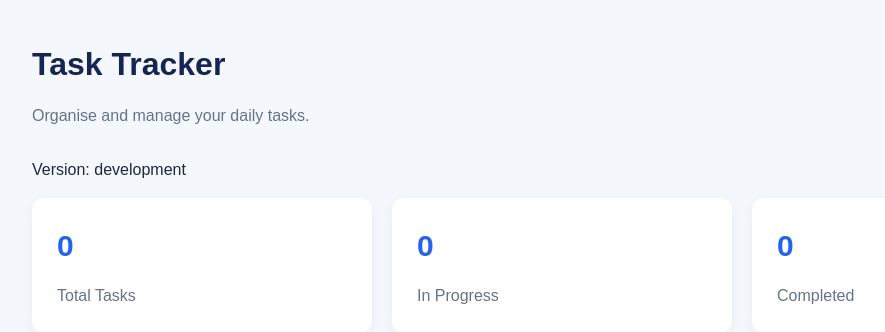
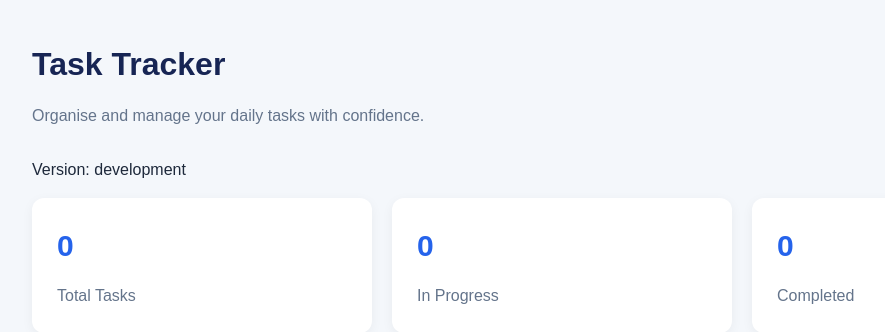
Before and after one commit to Fernando-105343111/Task-tracker, a Flask app: page / in a window 1280 px wide. Shown: the top 332 px of the page, without its empty margins (78-963 px from the left). Run offline with Flask 3, Linux system fonts and the light colour scheme; data that the repository does not hold is empty; some libraries are stand-ins or nearby versions.

Commit message:
Demo: update intro text

```diff
--- a/app/templates/index.html
+++ b/app/templates/index.html
@@ -14,7 +14,7 @@
     <main class="container">
         <header>
             <h1>Task Tracker</h1>
-            <p>Organise and manage your daily tasks.</p>
+            <p>Organise and manage your daily tasks with confidence.</p>
         </header>
 
         <p class="version-info">
```
